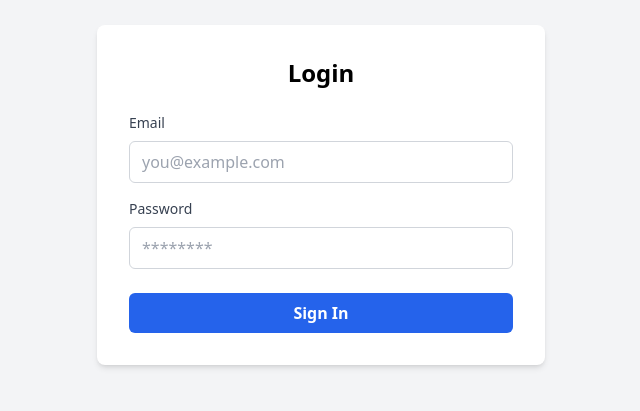
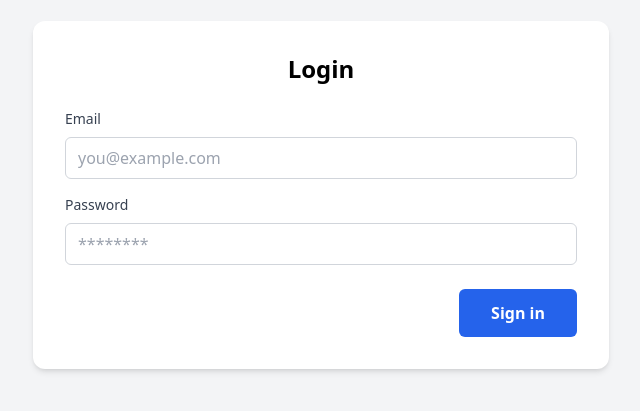
Before and after one commit to Just-Krzysztof/fe-budget, a React (Vite) app: page /auth in a window 1280 px wide. Shown: the part 205-616 px from the top of the page, without its empty margins (319-959 px from the left). Built offline with nearby package versions, Linux system fonts and the light colour scheme.

Commit message:
Login page

```diff
--- a/src/pages/Auth/LoginPage.tsx
+++ b/src/pages/Auth/LoginPage.tsx
@@ -1,6 +1,8 @@
+import { CircleArrowRight } from 'lucide-react';
+
 export const LoginPage = () => {
   return (
-    <div className="w-full max-w-md rounded-lg bg-white p-8 shadow-md">
+    <div className="w-full max-w-xl rounded-xl bg-white p-8 shadow-md">
       <h2 className="mb-6 text-center text-2xl font-bold">Login</h2>
       <form>
         <div className="mb-4">
@@ -25,12 +27,20 @@ export const LoginPage = () => {
             placeholder="********"
           />
         </div>
-        <button
-          className="w-full rounded-md bg-blue-600 px-4 py-2 font-bold text-white hover:bg-blue-700"
-          type="submit"
-        >
-          Sign In
-        </button>
+        <div className="flex justify-end">
+          <button
+            type="submit"
+            className="group relative inline-flex items-center overflow-hidden rounded-md bg-blue-600 px-8 py-3 font-bold text-white focus:outline-none focus:ring active:bg-blue-500"
+          >
+            <span className="absolute inset-0 flex items-center justify-center -translate-x-full transition-transform duration-600 group-hover:translate-x-0 ">
+              <CircleArrowRight />
+            </span>
+
+            <span className="transition-all group-hover:translate-x-full group-hover:opacity-0">
+              Sign in
+            </span>
+          </button>
+        </div>
       </form>
     </div>
   );
--- a/src/pages/LoginPage.tsx
+++ /dev/null
@@ -1,7 +0,0 @@
-export const LoginPage = () => {
-  return (
-    <div className="w-full max-w-xl rounded-xl bg-white p-8 shadow-md">
-      <h2 className="text-3xl font-bold text-center pb-4">Login</h2>
-    </div>
-  );
-};
```
